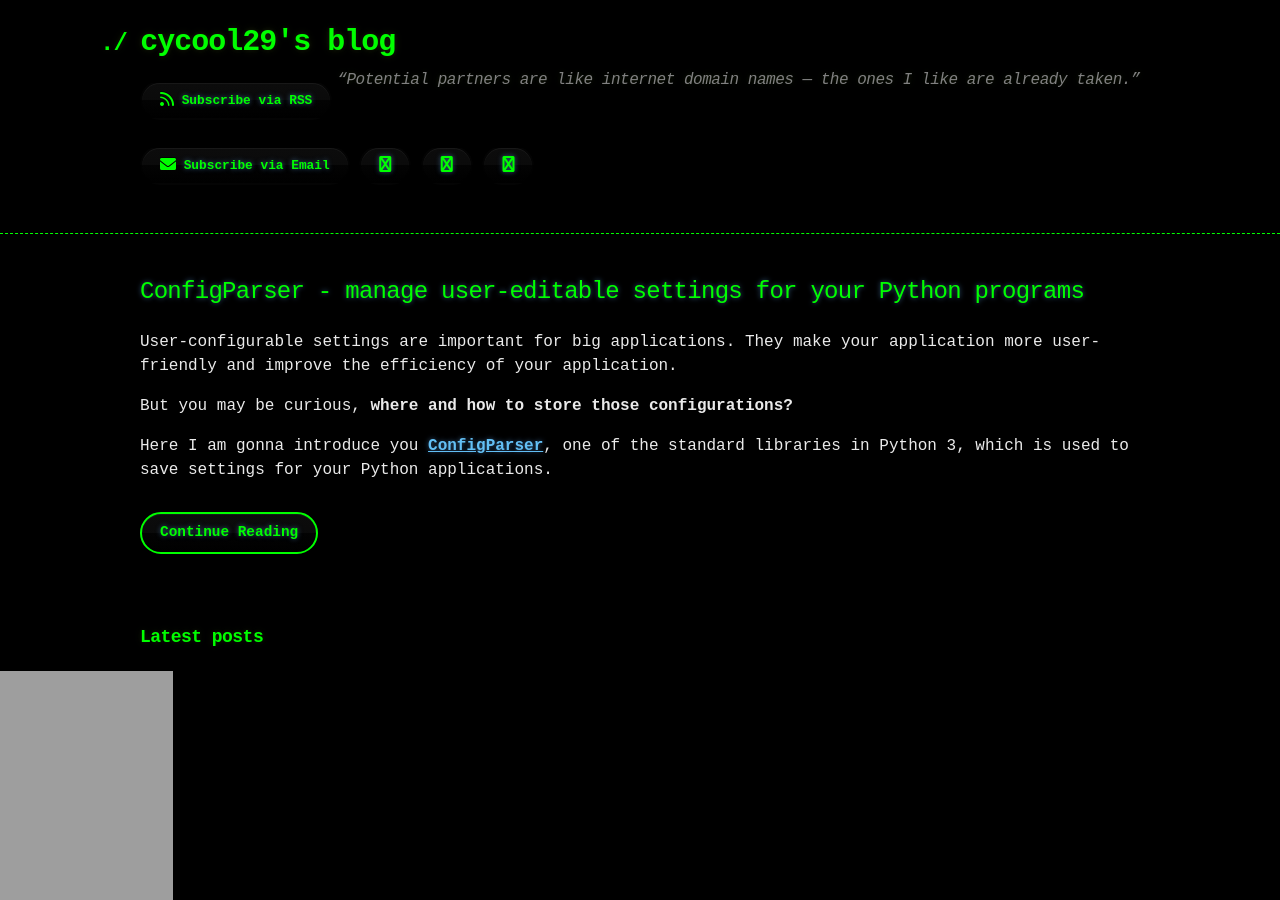
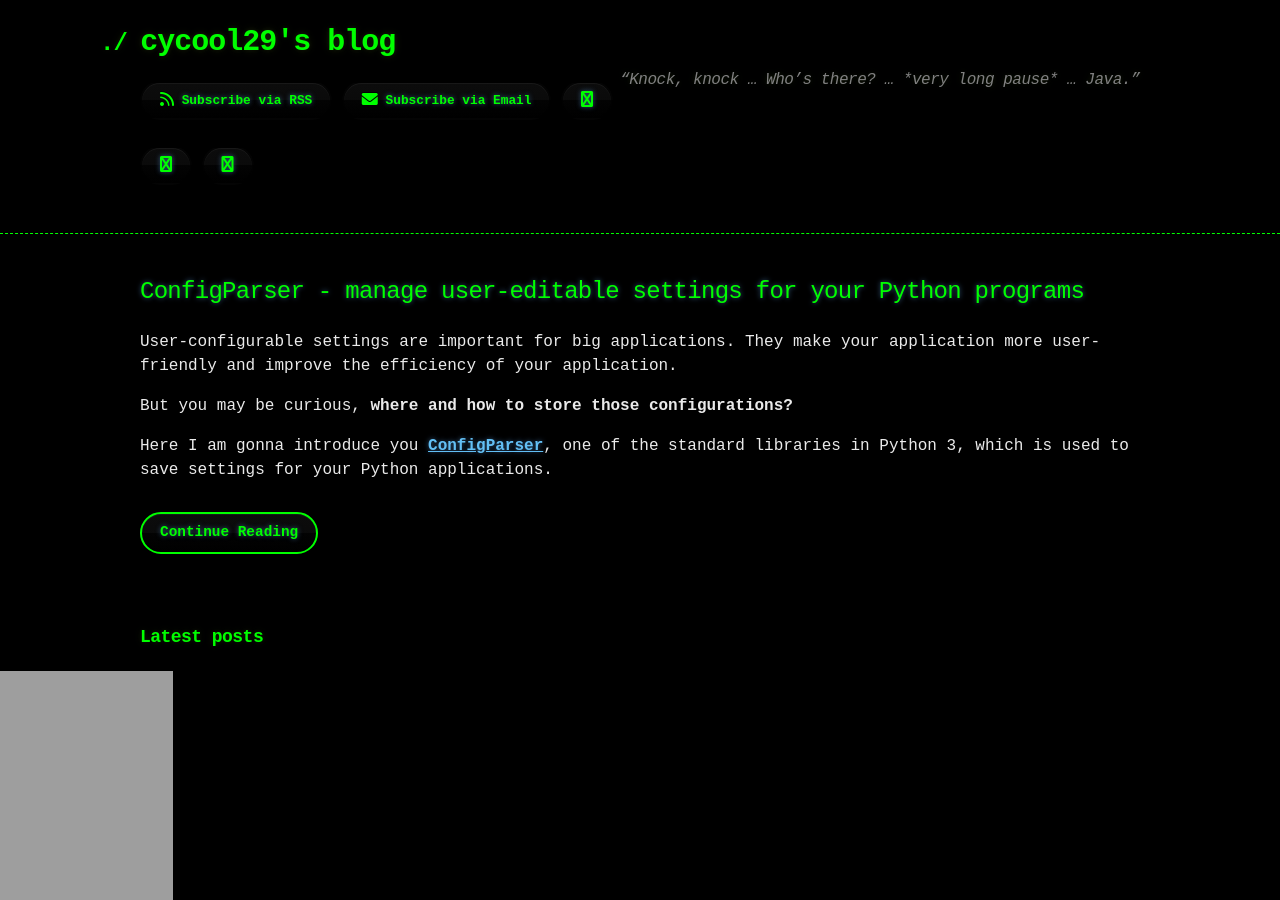
Before and after one commit to cycool29/cycool29.github.io, a Jekyll site: the page built from index.md, in a window 1280 px wide and 900 px high. Built offline with Jekyll 4.4.1, drawn with Linux system fonts in a browser that asks for light colours; a style sheet for code colours, icons or effects is not loaded.

Commit message:
Update quotes

```diff
--- a/_config.yml
+++ b/_config.yml
@@ -1,5 +1,5 @@
 title: cycool29's blog
-description: "“Potential partners are like internet domain names — the ones I like are already taken.” "
+description: "“Knock, knock … Who’s there? … *very long pause* … Java.”"
 bio: A high school student. Intermediate in Python, Git, Bash. Learning JavaScript. He/Him. "
 author: cycool29
 url: https://cycool29.github.io
```
